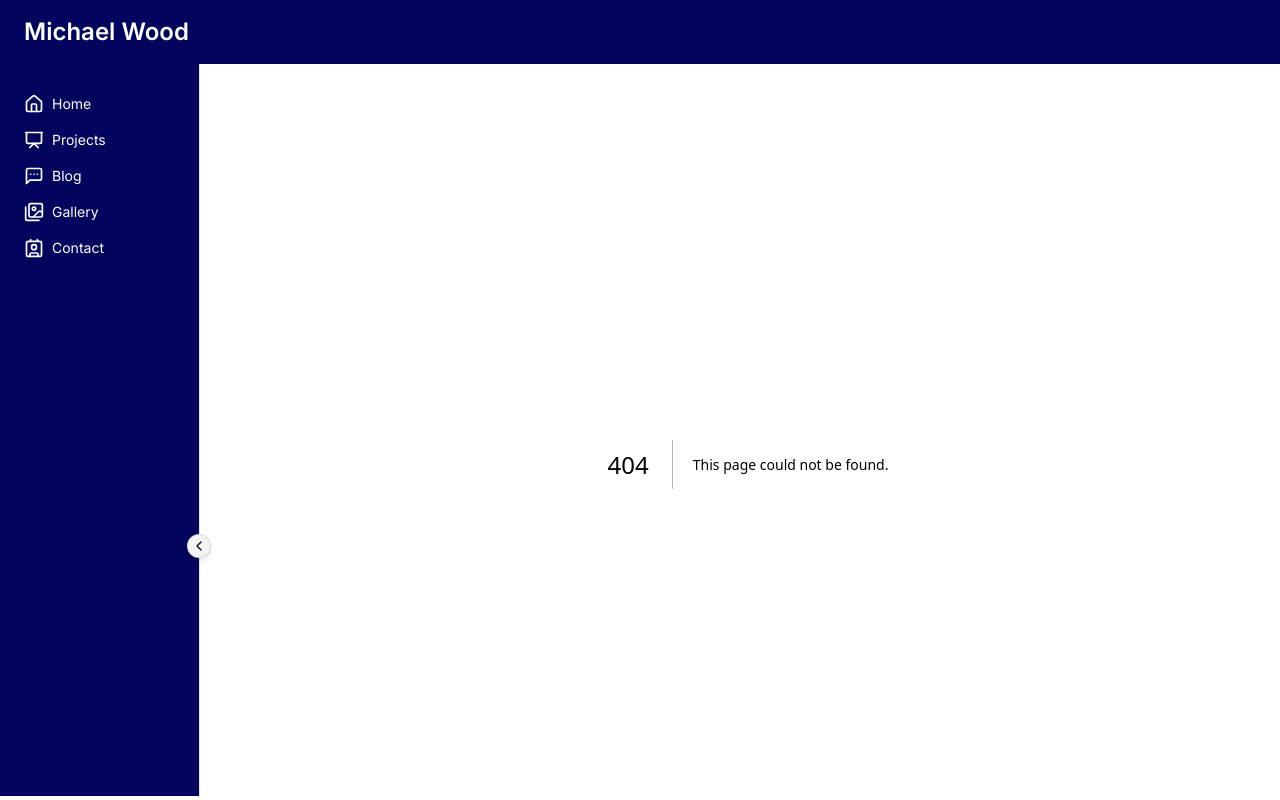
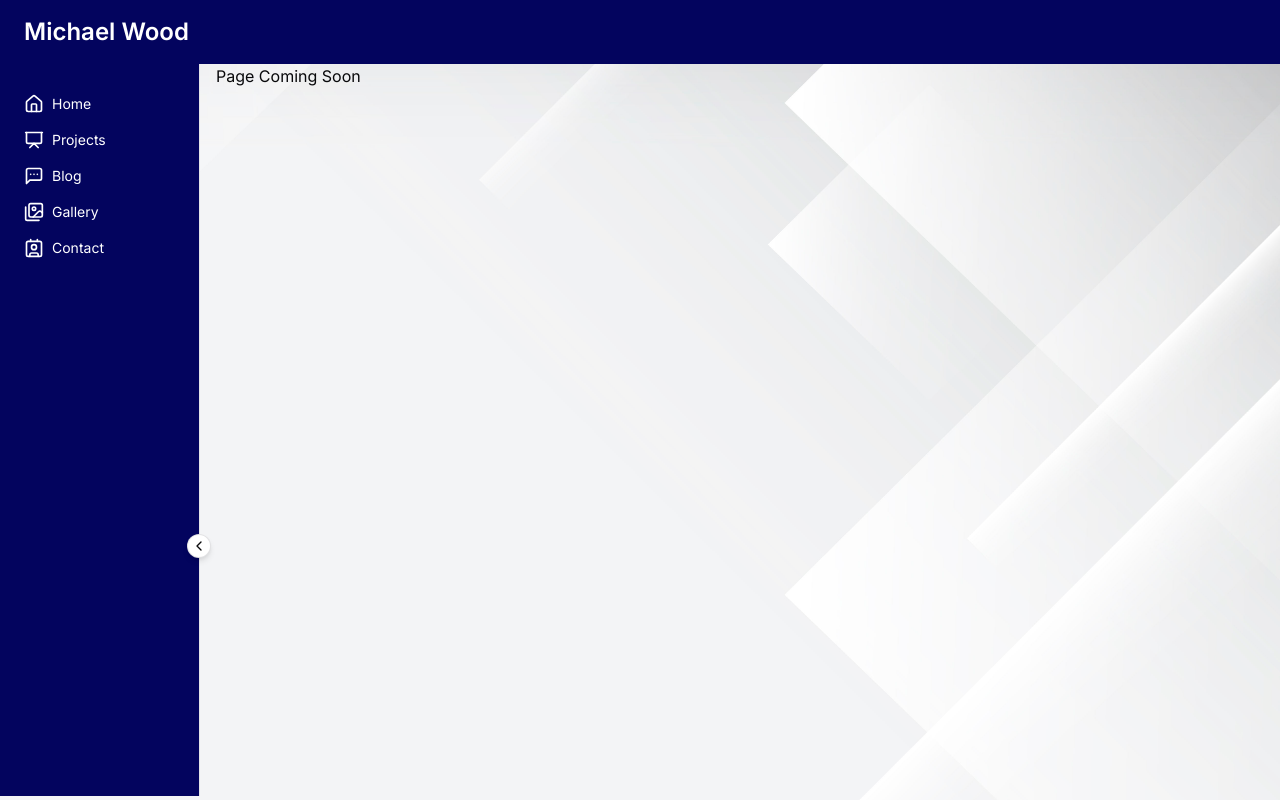
Before and after one commit to Mike-W00d/Portfolio-V2, a Next.js app: page /gallary in a window 1280 px wide. Before the commit this address had no page. Built offline with nearby package versions, Linux system fonts and the light colour scheme.

Commit message:
background image added

```diff
--- /dev/null
+++ b/src/app/(Pages)/gallary/page.tsx
@@ -0,0 +1,11 @@
+import React from 'react'
+
+const Gallery = () => {
+  return (
+    <div>
+      Page Coming Soon
+    </div>
+  )
+}
+
+export default Gallery
--- a/src/app/layout.tsx
+++ b/src/app/layout.tsx
@@ -4,7 +4,7 @@ import "./globals.css";
 import Header from "./_sections/header";
 import SideNav from "@/components/side-nav";
 import { cn } from "@/lib/utils";
-
+import Image from "next/image";
 import Head from "next/head";
 
 const inter = Inter({ subsets: ["latin"] });
@@ -27,6 +27,15 @@ export default function RootLayout({
       <body className={cn("bg-background", inter.className)}>
       <Header />
           <div className="flex">
+          <div className="absolute inset-0 -z-10">
+        <Image
+          src="/background.jpg"
+          alt="grey background"
+          layout="fill"
+          objectFit="cover"
+          className="z-negative"
+        />
+      </div>
             <SideNav />
             <div className="w-full overflow-x-auto">
               <div className="sm:h-[calc(99vh-60px)] overflow-auto ">
--- a/src/app/page.tsx
+++ b/src/app/page.tsx
@@ -1,5 +1,6 @@
 import { Metadata } from "next";
 import { Hero, About, Contact, Footer } from "./_sections";
+import Image from 'next/image';
 
 export const metadata: Metadata = {
   title: 'Homepage | Michael Wood | Full Stack Developer',
@@ -8,13 +9,13 @@ export const metadata: Metadata = {
 export default function Home() {
   return (
     <div>
-    <section className="xl:padding-l wide:padding-r padding:b">
+      <section className="relative xl:padding-l wide:padding-r padding:b z-10 cover">
         <Hero />
       </section>
-    <section>
+      <section className="relative z-10">
         <About />
       </section>
-    <section>
+      <section className="relative z-10">
         <Contact />
       </section>
     </div>
--- a/src/components/side-nav.tsx
+++ b/src/components/side-nav.tsx
@@ -52,7 +52,7 @@ export default function SideNav() {
   }
 
   return (
-    <div className="pr-4">
+    <div className='pr-4 bg-transparent'>
       <div
         className={cn(
           isSidebarExpanded ? 'w-[200px]' : 'w-[68px]',
@@ -106,7 +106,7 @@ export default function SideNav() {
         <div className="mt-[calc(calc(60vh)-10px)] relative">
           <button
             type="button"
-            className="absolute top right-[-12px] flex h-6 w-6 items-center justify-center border border-muted-foreground/20 rounded-full bg-accent shadow-md hover:shadow-lg transition-shadow duration-300 ease-in-out"
+            className="absolute top right-[-12px] flex h-6 w-6 items-center justify-center border border-muted-foreground/20 rounded-full bg-white shadow-md hover:shadow-lg transition-shadow duration-300 ease-in-out"
             onClick={toggleSidebar}
           >
             {isSidebarExpanded ? (
```
Also changed, not shown: public/Background2.jpeg (added), public/background.jpg (added). Lines whose indentation alone changed are shown as unchanged.
